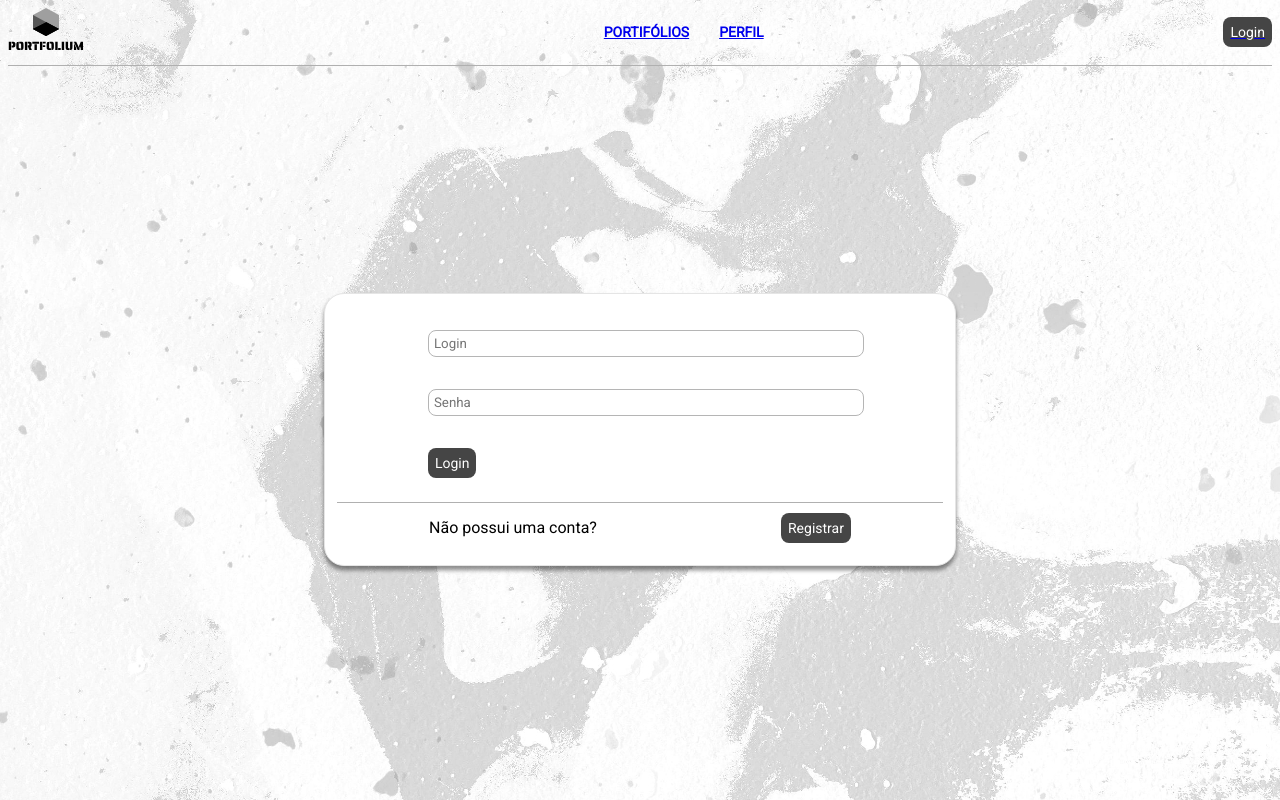
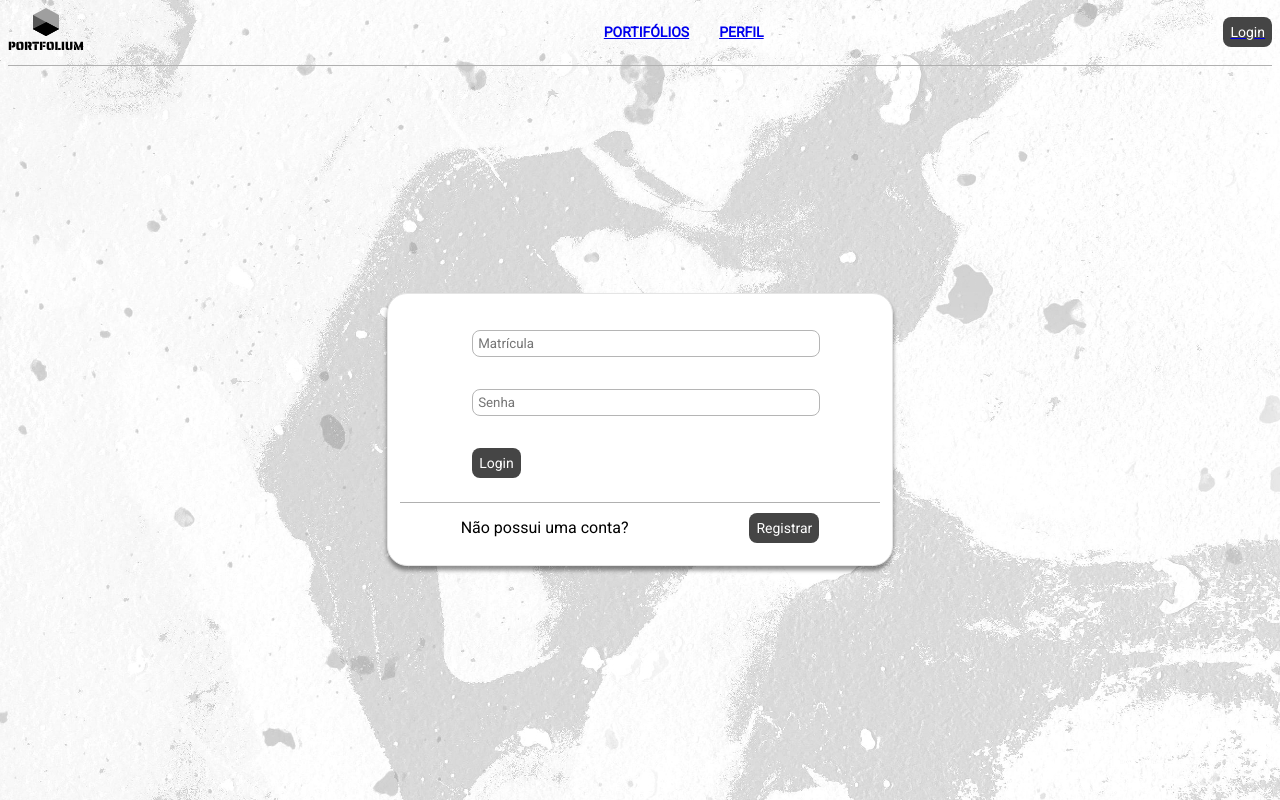
Before and after one commit to gphelipe1/portfolium_frontend, a React (Create React App) app in the folder frontend/: page /login in a window 1280 px wide. Built offline with nearby package versions, Linux system fonts and the light colour scheme.

Commit message:
feature: store user credentials

```diff
--- a/frontend/src/components/Button/index.js
+++ b/frontend/src/components/Button/index.js
@@ -2,6 +2,8 @@ import React from "react";
 
 import { Container } from "./styles";
 
-const Button = ({ children }) => <Container>{children}</Container>;
+const Button = ({ children, ...props }) => (
+  <Container {...props}>{children}</Container>
+);
 
 export default Button;
--- a/frontend/src/components/Input/index.js
+++ b/frontend/src/components/Input/index.js
@@ -2,6 +2,8 @@ import React from "react";
 
 import { Container } from "./styles";
 
-const Input = ({ placeholder = "" }) => <Container placeholder={placeholder} />;
+const Input = ({ placeholder = "", ...props }) => (
+  <Container placeholder={placeholder} {...props}></Container>
+);
 
 export default Input;
--- a/frontend/src/pages/Login/index.js
+++ b/frontend/src/pages/Login/index.js
@@ -1,4 +1,4 @@
-import React from "react";
+import React, { useState } from "react";
 
 import Card from "../../components/Card";
 import Input from "../../components/Input";
@@ -8,13 +8,22 @@ import Divider from "../../components/Divider";
 import { Container, CardWrapper, Form, Footer } from "./styles";
 
 const Login = () => {
+  const [login, setLogin] = useState("");
+  const [password, setPassword] = useState("");
+
+  const onChange = (setter) => (e) => {
+    const { value } = e.target;
+
+    setter(value);
+  };
+
   return (
     <Container>
       <CardWrapper>
         <Card>
           <Form>
-            <Input placeholder={"Login"} />
-            <Input placeholder={"Senha"} />
+            <Input placeholder={"Matrícula"} onChange={onChange(setLogin)} />
+            <Input placeholder={"Senha"} onChange={onChange(setPassword)} />
             <Button>Login</Button>
           </Form>
           <Divider />
--- a/frontend/src/pages/Login/styles.js
+++ b/frontend/src/pages/Login/styles.js
@@ -9,7 +9,7 @@ export const Container = styled.div`
 
 export const CardWrapper = styled.div`
   display: flex;
-  width: 50%;
+  width: 40%;
 `;
 
 export const Form = styled.div`
```
